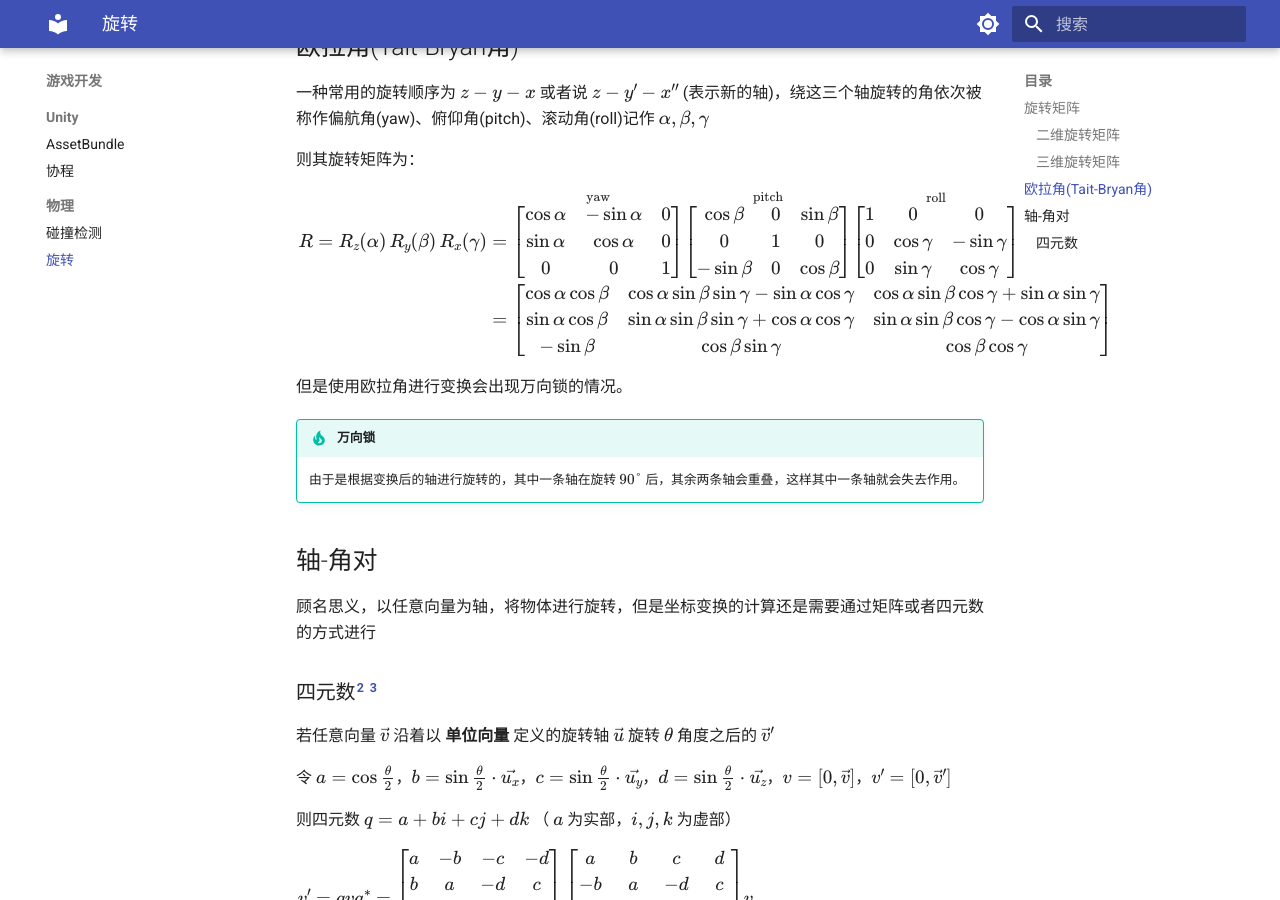
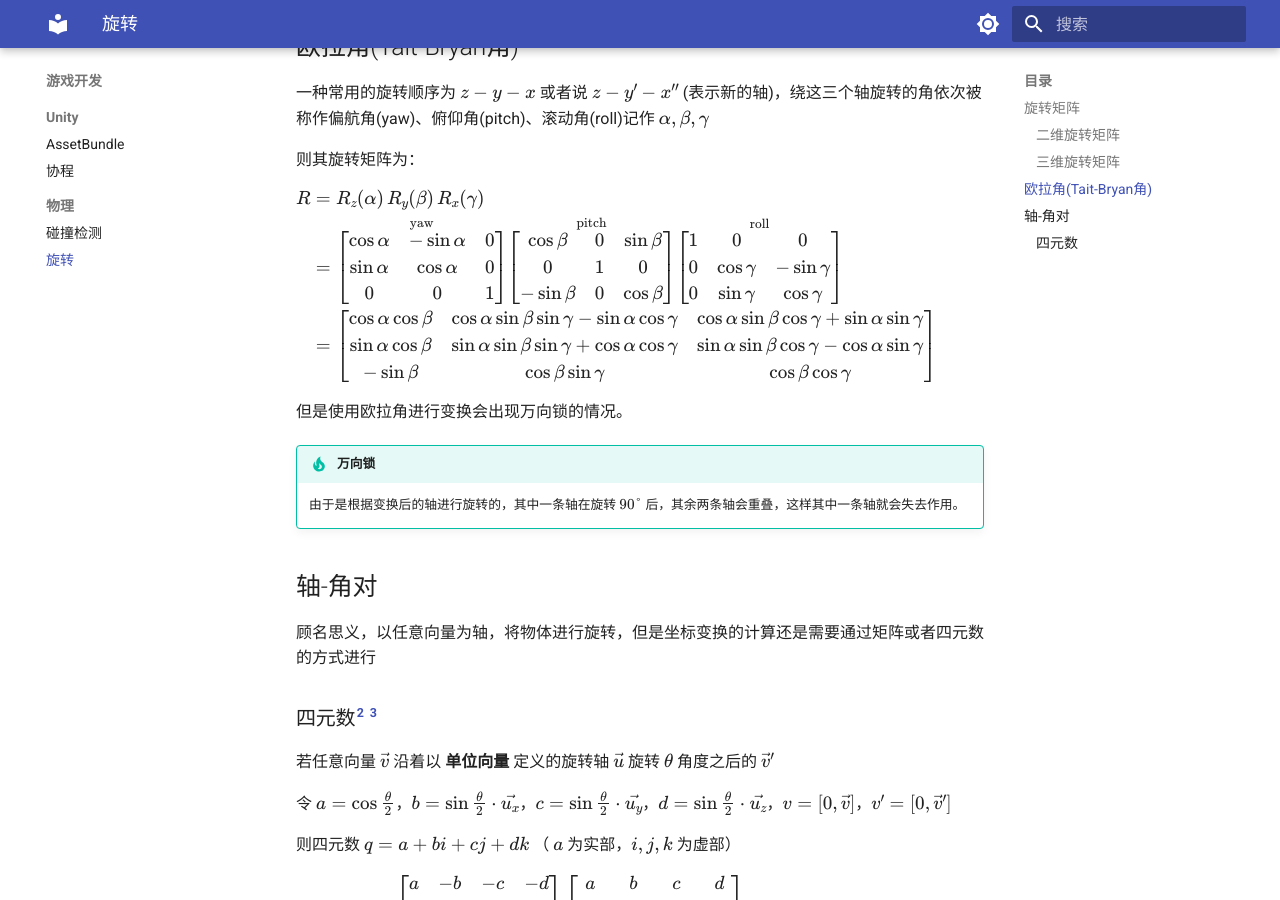
Before and after one commit to Junzzzz/study-docs, an MkDocs documentation site: the page built from docs/game/physics/rotation.md, in a window 1280 px wide and 900 px high, scrolled down 993 px. Built offline with MkDocs 1.6.1 and Material for MkDocs 9.7.7, drawn with Linux system fonts in a browser that asks for light colours.

Commit message:
修正部分错误

```diff
--- a/docs/game/physics/rotation.md
+++ b/docs/game/physics/rotation.md
@@ -31,7 +31,25 @@ $R_z(\theta_z) =  \begin{bmatrix} \cos \theta_z & -\sin \theta_z & 0 \\ \sin \th
 则其旋转矩阵为：
 
 ${\displaystyle{\begin{aligned}
-R=R_{z}(\alpha)\,R_{y}(\beta)\,R_{x}(\gamma)&={\overset {\text{yaw}}{\begin{bmatrix}\cos \alpha &-\sin \alpha &0\\\sin \alpha &\cos \alpha &0\\0&0&1\\\end{bmatrix}}}{\overset {\text{pitch}}{\begin{bmatrix}\cos \beta &0&\sin \beta \\0&1&0\\-\sin \beta &0&\cos \beta \\\end{bmatrix}}}{\overset {\text{roll}}{\begin{bmatrix}1&0&0\\0&\cos \gamma &-\sin \gamma \\0&\sin \gamma &\cos \gamma \\\end{bmatrix}}}\\&={\begin{bmatrix}\cos \alpha \cos \beta &\cos \alpha \sin \beta \sin \gamma -\sin \alpha \cos \gamma &\cos \alpha \sin \beta \cos \gamma +\sin \alpha \sin \gamma \\\sin \alpha \cos \beta &\sin \alpha \sin \beta \sin \gamma +\cos \alpha \cos \gamma &\sin \alpha \sin \beta \cos \gamma -\cos \alpha \sin \gamma \\-\sin \beta &\cos \beta \sin \gamma &\cos \beta \cos \gamma \\
+R &= R_{z}(\alpha)\,R_{y}(\beta)\,R_{x}(\gamma) \\
+&={\overset {\text{yaw}}{\begin{bmatrix}
+\cos \alpha &-\sin \alpha &0\\
+\sin \alpha &\cos \alpha &0\\
+0&0&1\\
+\end{bmatrix}}}
+{\overset {\text{pitch}}{\begin{bmatrix}
+\cos \beta &0&\sin \beta \\
+0&1&0\\
+-\sin \beta &0&\cos \beta \\
+\end{bmatrix}}}
+{\overset {\text{roll}}{\begin{bmatrix}
+1&0&0\\
+0&\cos \gamma &-\sin \gamma \\
+0&\sin \gamma &\cos \gamma \\
+\end{bmatrix}}}\\
+&={\begin{bmatrix}\cos \alpha \cos \beta &\cos \alpha \sin \beta \sin \gamma -\sin \alpha \cos \gamma &\cos \alpha \sin \beta \cos \gamma +\sin \alpha \sin \gamma \\
+\sin \alpha \cos \beta &\sin \alpha \sin \beta \sin \gamma +\cos \alpha \cos \gamma &\sin \alpha \sin \beta \cos \gamma -\cos \alpha \sin \gamma \\
+-\sin \beta &\cos \beta \sin \gamma &\cos \beta \cos \gamma \\
 \end{bmatrix}}
 \end{aligned}}}$
 
@@ -49,7 +67,7 @@ R=R_{z}(\alpha)\,R_{y}(\beta)\,R_{x}(\gamma)&={\overset {\text{yaw}}{\begin{bmat
 
 若任意向量 $\vec{v}$ 沿着以 **单位向量** 定义的旋转轴 $\vec{u}$ 旋转 $\theta$ 角度之后的 $\vec{v}'$
 
-令 $a = \cos \frac {\theta}{2}$，$b = \sin \frac{\theta}{2} \cdot \vec{u_x}$，$c = \sin \frac{\theta}{2} \cdot \vec{u_y}$，$d = \sin \frac{\theta}{2} \cdot \vec{u_z}$，$v=[0, \vec{v}]$，$v'=[0,\vec{v}']$
+令 $a = \cos \frac{\theta}{2}$，$b = \sin \frac{\theta}{2} \cdot \vec{u_x}$，$c = \sin \frac{\theta}{2} \cdot \vec{u_y}$，$d = \sin \frac{\theta}{2} \cdot \vec{u_z}$，$v=[0, \vec{v}]$，$v'=[0,\vec{v}']$
 
 则四元数 $q = a + bi + cj + dk$ （ $a$ 为实部，$i,j,k$ 为虚部）
 
```
Also changed, not shown: docs/c-sharp/yield.md (+3 -3 lines), docs/games-course/games101/summary-7-10.md (+2 -2 lines).
